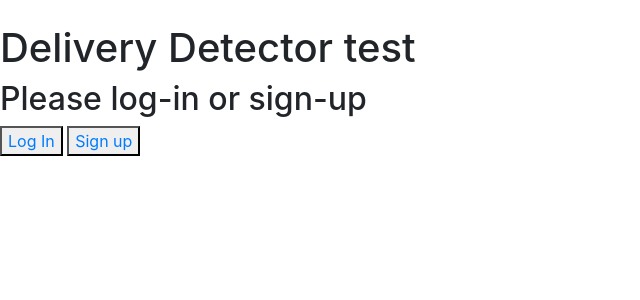
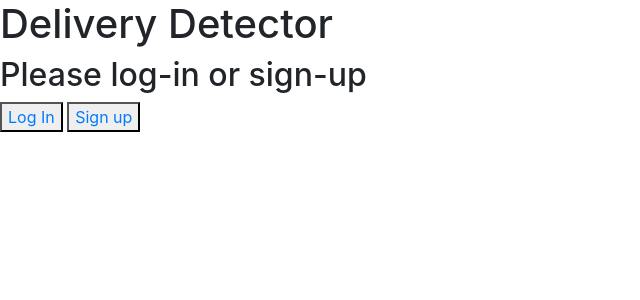
Before and after one commit to Capstone-Projects-2022-Spring/project-delivery-detector, a Django app: page / in a window 1280 px wide. Shown: the top 300 px of the page, without its empty margins (0-640 px from the left). Run offline with Django 3.2, Linux system fonts and the light colour scheme; some libraries are stand-ins or nearby versions.

Commit message:
Fixed test alteration

```diff
--- a/DeliveryDetectorServer/templates/DeliveryDetectorServer/index.html
+++ b/DeliveryDetectorServer/templates/DeliveryDetectorServer/index.html
@@ -9,7 +9,7 @@
 </head>
 <body>
 
-    ﻿<h1>Delivery Detector test</h1>
+    <h1>Delivery Detector</h1>
     <h2>Please log-in or sign-up</h2>
     <button><a href="{% url 'log_in' %}">Log In</a></button>
     <button><a href="{% url 'sign_up' %}">Sign up</a></button>
```
